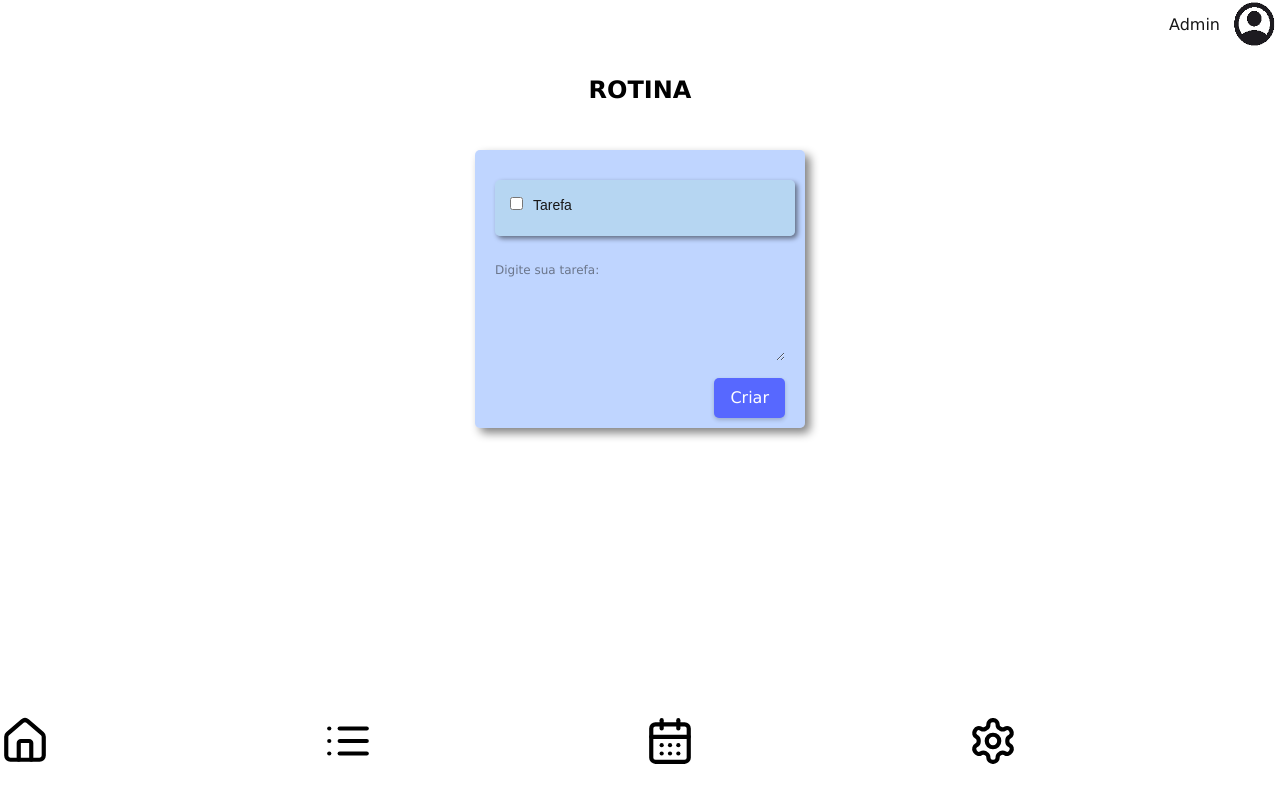
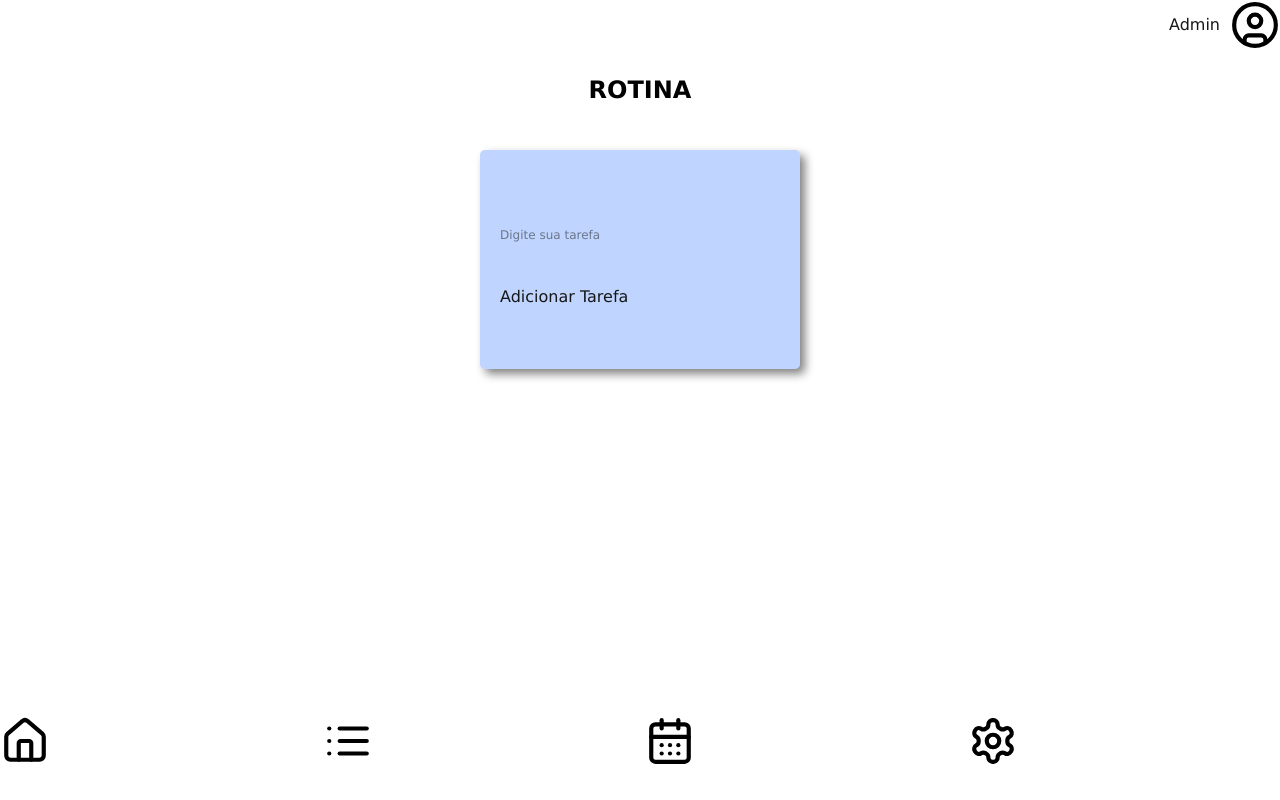
Before and after one commit to theonv/T-Pago, a Next.js app in the folder tp/: page /home in a window 1280 px wide. Built offline with nearby package versions, Linux system fonts and the light colour scheme.

Commit message:
tá feio mas funciona

```diff
--- a/tp/src/app/home/page.jsx
+++ b/tp/src/app/home/page.jsx
@@ -1,6 +1,7 @@
+'use client'
+import { useState } from 'react';
 import '../../estilos/home.css'
 import Footer from '../../componentes/footer/footer.jsx'
-import { createTask } from '@/funcao/task';
 
 const dadosJson = require('../../funcao/dados.json');
 const email = dadosJson.email;
@@ -8,12 +9,21 @@ const senha = dadosJson.senha;
 const nome = dadosJson.nome;
 
 export default function Home() {
+    const [tasks, setTasks] = useState([]);
+    const [inputValue, setInputValue] = useState('');
+
+    const handleCreateTask = () => {
+        if (inputValue.trim()) {
+            setTasks([...tasks, inputValue]);
+            setInputValue('');
+        }
+    };
     return (
         <>
             <header>
                 <div className="cliente">{nome}</div>
                 <picture>
-            <img src="../img/icon.png" alt="símbolo de ícone de perfil"/>
+                    <svg xmlns="http://www.w3.org/2000/svg" width="50" height="50" viewBox="0 0 24 24" fill="none" stroke="#000000" stroke-width="2" stroke-linecap="round" stroke-linejoin="round"><circle cx="12" cy="12" r="10"></circle><circle cx="12" cy="10" r="3"></circle><path d="M7 20.662V19a2 2 0 0 1 2-2h6a2 2 0 0 1 2 2v1.662"></path></svg>
                 </picture>
             </header>
             <div className="corpo">
@@ -23,19 +33,24 @@ export default function Home() {
             </div>
             <main>
                 <div class="qdd">
-            <div className="content-box" id="contentBox">
-                <input type="checkbox" id="myCheckbox"></input>
-                <p id="displayText" className="p-style">Tarefa</p>
+                    {tasks.map((task, index) => (
+                        <div key={index} className="content-box">
+                            {task}
                         </div>
+                    ))}
                     <div class="container">
-                <textarea id="put" type="text" placeholder="Digite sua tarefa:"></textarea>
-                <label id="criar-trf">
-                    <button className="button" id="createButton" onClick={createTask}>Criar</button>
-                </label>
+                        <input
+                            id="put"
+                            type="text"
+                            value={inputValue}
+                            onChange={(e) => setInputValue(e.target.value)}
+                            placeholder="Digite sua tarefa"
+                        />
+                        <button onClick={handleCreateTask}>Adicionar Tarefa</button>
                     </div>
                 </div>
             </main>
-    <Footer/>
+            <Footer />
         </>
     );
 }
--- a/tp/src/estilos/home.css
+++ b/tp/src/estilos/home.css
@@ -2,6 +2,9 @@ body {
     min-height: 95vh;
     max-height: 100vh;
     position: relative;
+}
+svg{
+    stroke: var(--corSecundaria);
 }
 
 header {
@@ -13,7 +16,7 @@ header {
 .titulo {
     font-size: 24px;
     font-weight: bold;
-    color: #000000;
+    color: var(--corSecundaria);
 }
 
 .corpo {
--- a/tp/src/funcao/task.js
+++ b/tp/src/funcao/task.js
@@ -1,14 +1,35 @@
-export function createTask() {
-    const novaDiv = document.createElement("div");
-    const taskInput = document.getElementById("put").value;
+'use client'
 
-    novaDiv.textContent = taskInput;
-    novaDiv.className = "content-box";
+import { useState } from 'react';
 
-    const elementoPai = document.getElementsByClassName('qdd').value;
-    elementoPai.appendChild(novaDiv);
+export function CreateTask() {
+    const [tasks, setTasks] = useState([]);
+    const [inputValue, setInputValue] = useState('');
 
-    return novaDiv;
+    const handleCreateTask = () => {
+        if (inputValue.trim()) {
+            setTasks([...tasks, inputValue]);
+            setInputValue('');
+        }
+    };
+
+    return (
+        <div>
+            <div className="qdd">
+                {tasks.map((task, index) => (
+                    <div key={index} className="content-box">
+                        {task}
+                    </div>
+                ))}
+            </div>
+            <input
+                id="put"
+                type="text"
+                value={inputValue}
+                onChange={(e) => setInputValue(e.target.value)}
+            />
+            <button onClick={handleCreateTask}>Adicionar Tarefa</button>
+        </div>
+    );
 }
-
 //TÁ ERRADO - ONCLICK DO PAGE HOME NÃO ESTÁ FUNCIONANDO
```
Lines whose indentation alone changed are shown as unchanged.
